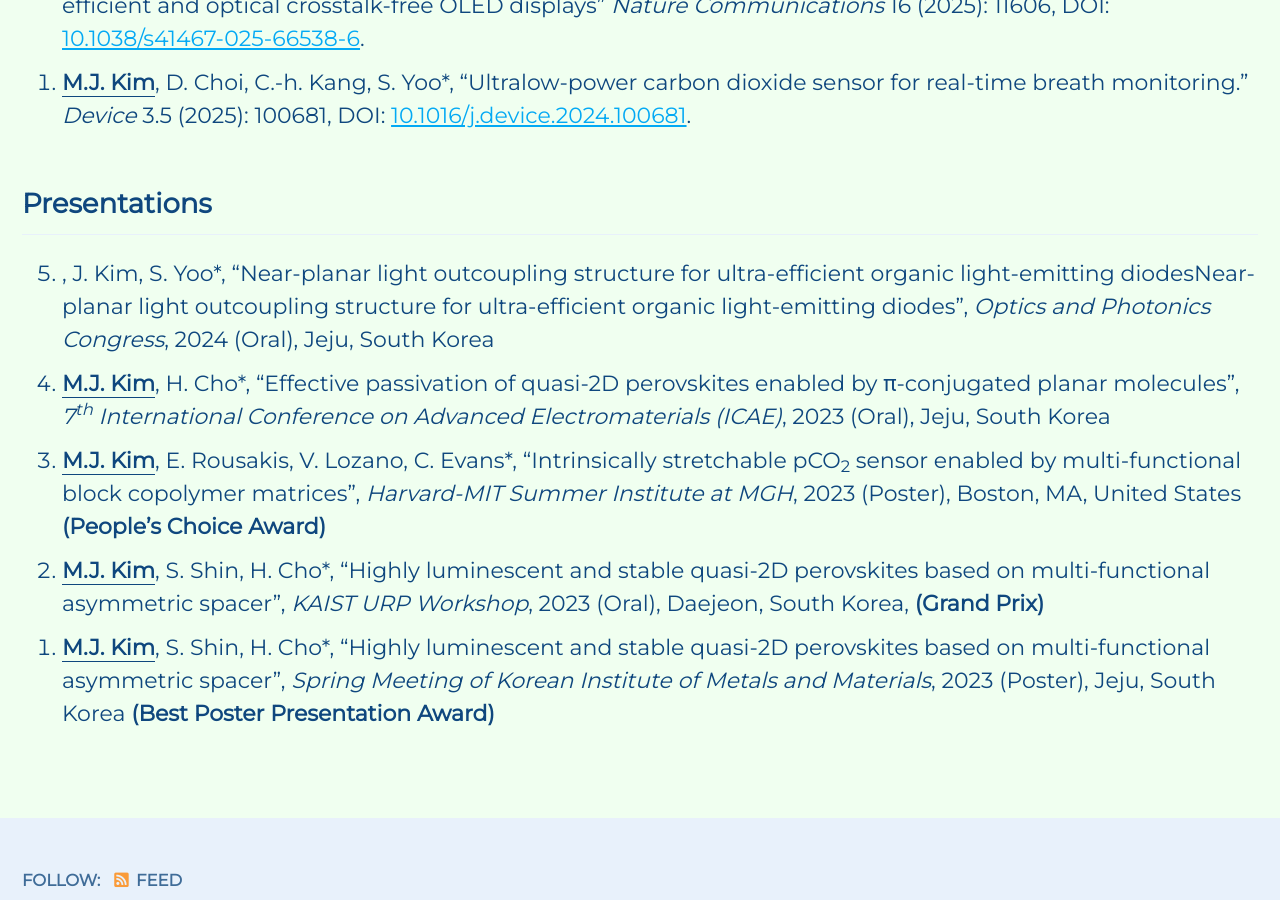
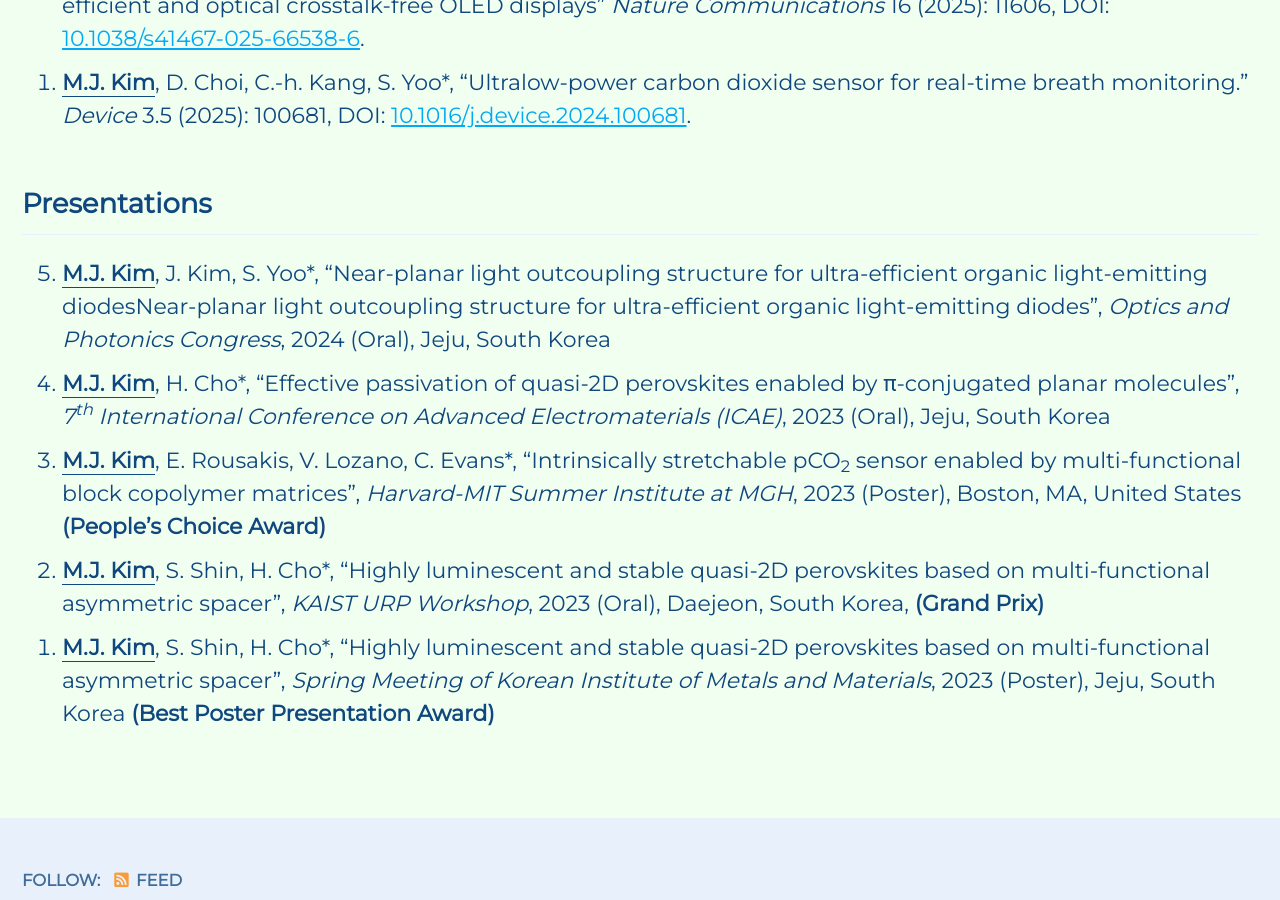
Before and after one commit to mj3259/mj3259.github.io, a Jekyll site: the page built from _pages/projects.md, in a window 1280 px wide and 900 px high, scrolled down 593 px. Built offline with Jekyll 4.4.1, drawn with Linux system fonts in a browser that asks for light colours; cached includes are drawn as plain includes.

Commit message:
Update projects.md

```diff
--- a/_pages/projects.md
+++ b/_pages/projects.md
@@ -45,7 +45,7 @@
 
 
 ## Presentations
-1. , J. Kim, S. Yoo*, "Near-planar light outcoupling structure for ultra-efficient organic light-emitting diodesNear-planar light outcoupling structure for ultra-efficient organic light-emitting diodes", _Optics and Photonics Congress_, 2024 (Oral), Jeju, South Korea
+1. **<u>M.J. Kim</u>**, J. Kim, S. Yoo*, "Near-planar light outcoupling structure for ultra-efficient organic light-emitting diodesNear-planar light outcoupling structure for ultra-efficient organic light-emitting diodes", _Optics and Photonics Congress_, 2024 (Oral), Jeju, South Korea
 1. **<u>M.J. Kim</u>**, H. Cho*, "Effective passivation of quasi-2D perovskites enabled by π-conjugated planar molecules", _7<sup>th</sup> International Conference on Advanced Electromaterials (ICAE)_, 2023 (Oral), Jeju, South Korea
 1. **<u>M.J. Kim</u>**, E. Rousakis, V. Lozano, C. Evans*, "Intrinsically stretchable pCO<sub>2</sub> sensor enabled by multi-functional block copolymer matrices", _Harvard-MIT Summer Institute at MGH_, 2023 (Poster), Boston, MA, United States __(People's Choice Award)__
 1. **<u>M.J. Kim</u>**, S. Shin, H. Cho*, "Highly luminescent and stable quasi-2D perovskites based on multi-functional asymmetric spacer", _KAIST URP Workshop_, 2023 (Oral), Daejeon, South Korea, __(Grand Prix)__
```
